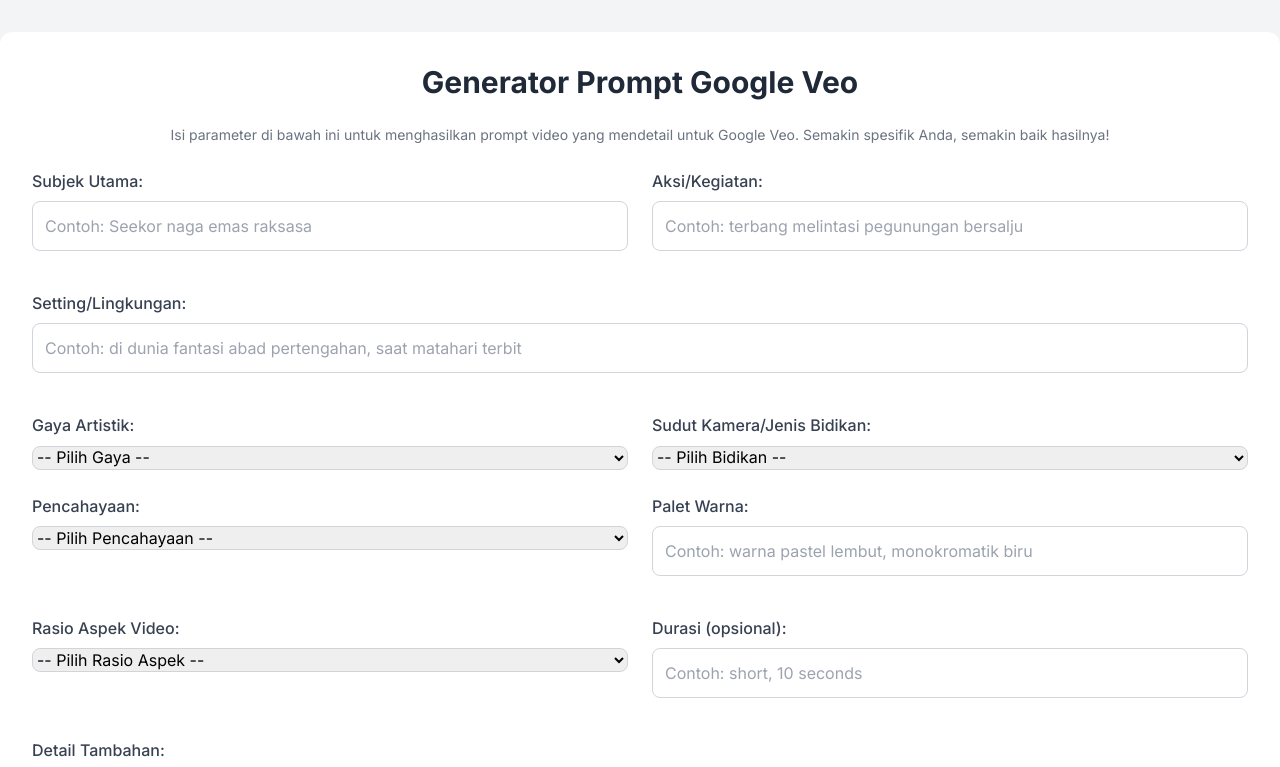
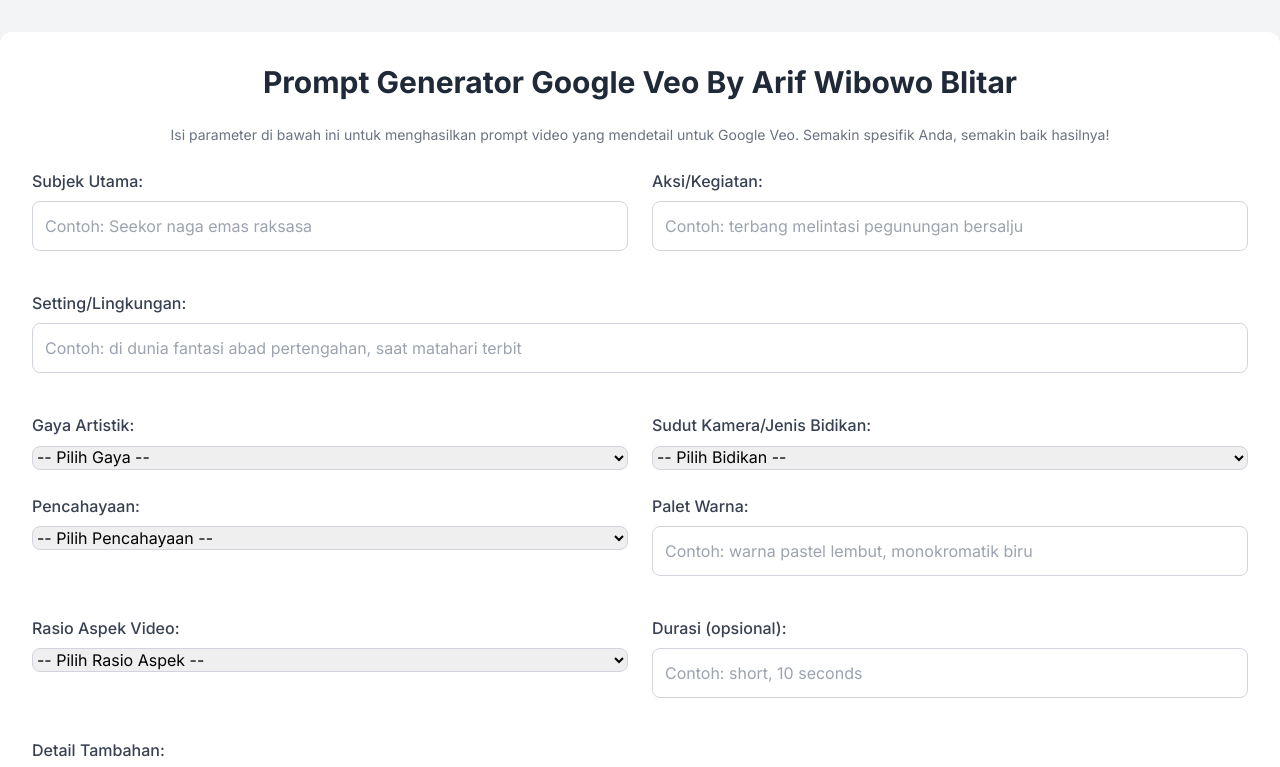
Before and after one commit to skynetveo/veogenerator, a plain HTML site: page index.html in a window 1280 px wide. Shown: the top 767 px of the page. Drawn offline with nearby package versions, Linux system fonts and the light colour scheme.

Commit message:
Update index.html

```diff
--- a/index.html
+++ b/index.html
@@ -103,7 +103,7 @@
 </head>
 <body>
     <div class="container">
-        <h1 class="text-3xl font-bold mb-6 text-center text-gray-800">Generator Prompt Google Veo</h1>
+        <h1 class="text-3xl font-bold mb-6 text-center text-gray-800">Prompt Generator Google Veo By Arif Wibowo Blitar</h1>
         <p class="info-text text-center">
             Isi parameter di bawah ini untuk menghasilkan prompt video yang mendetail untuk Google Veo.
             Semakin spesifik Anda, semakin baik hasilnya!
```
